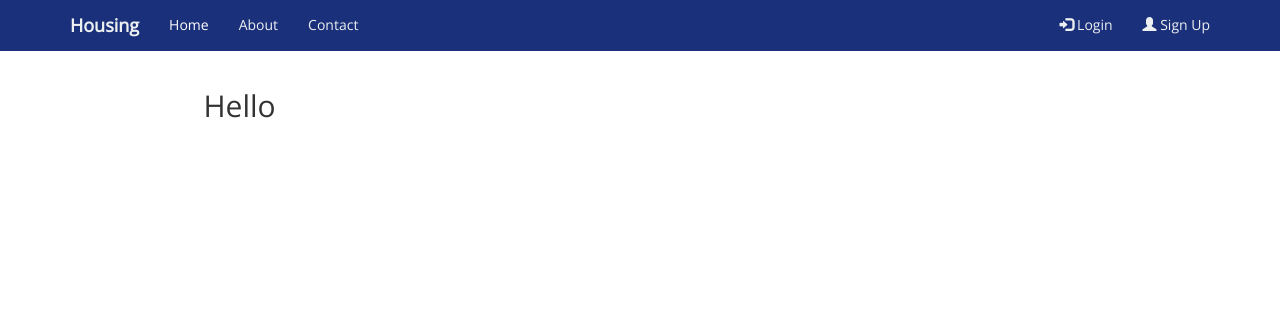
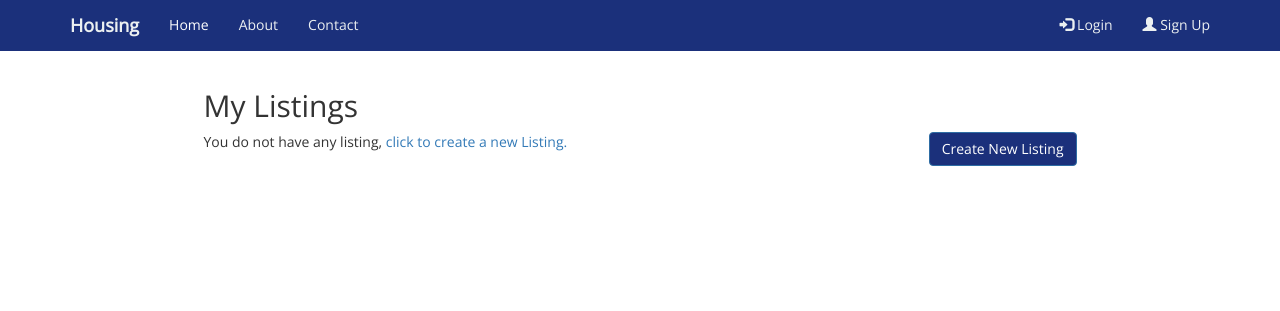
Before and after one commit to xyb994/housing, a Django app: template housing/listings/templates/accounts/profile.html in a window 1280 px wide. Shown: the top 311 px of the page. Run offline with Django 3.2, Linux system fonts and the light colour scheme; the template is opened without the code that fills it, so the values that code supplies are empty; parts of the project's set-up code (start-up, migrations or seed data) failed here and were passed over; some libraries are stand-ins or nearby versions.

Commit message:
Add profile template and css, initial version

```diff
--- /dev/null
+++ b/housing/listings/static/listings/css/profile.css
@@ -0,0 +1,4 @@
+.btn-primary,
+.btn-primary:hover {
+  background-color: #1b307b;
+}
--- a/housing/listings/templates/accounts/profile.html
+++ b/housing/listings/templates/accounts/profile.html
@@ -2,9 +2,40 @@
 {% load staticfiles %}
 
 {% block script %}
+<link href="{% static "listings/css/profile.css" %}" rel="stylesheet">
 {% endblock %}
 
 {% block content %}
+<h2>My Listings</h2>
+<span class="pull-right">
+  <a href="/newListing" class="btn btn-primary">Create New Listing</a>
+</span>
 
-<h2>Hello {{ user.get_username }}</h2>
+{% if listings %}
+<table class="table table-hover">
+  <thead>
+    <tr>
+      <th>Addresses</th>
+      <th>Actions</th>
+    </tr>
+  </thead>
+  <tbody>
+    {% for listing in listings %}
+    <tr>
+      <td><a href="{% url "listings:detail" listing.id %}">{{ listing.street }}, {{ listing.city }}, {{ listing.state }}</a></td>
+      <td>
+        <a href="/editListing" class="btn btn-primary">Edit</a>
+        {% if listing.is_active %}
+        <button name="deactivate-button"class="btn btn-danger" type="submit">Deactivate</button>
+        {% else %}
+        <button name="activate-button"class="btn btn-success" type="submit">Activate</button>
+        {% endif %}
+      </td>
+    </tr>
+    {% endfor %}
+  </tbody>
+
+{% else %}
+<p>You do not have any listing, <a href="/newListing">click to create a new Listing.</a></p>
+{% endif %}
 {% endblock %}
```
